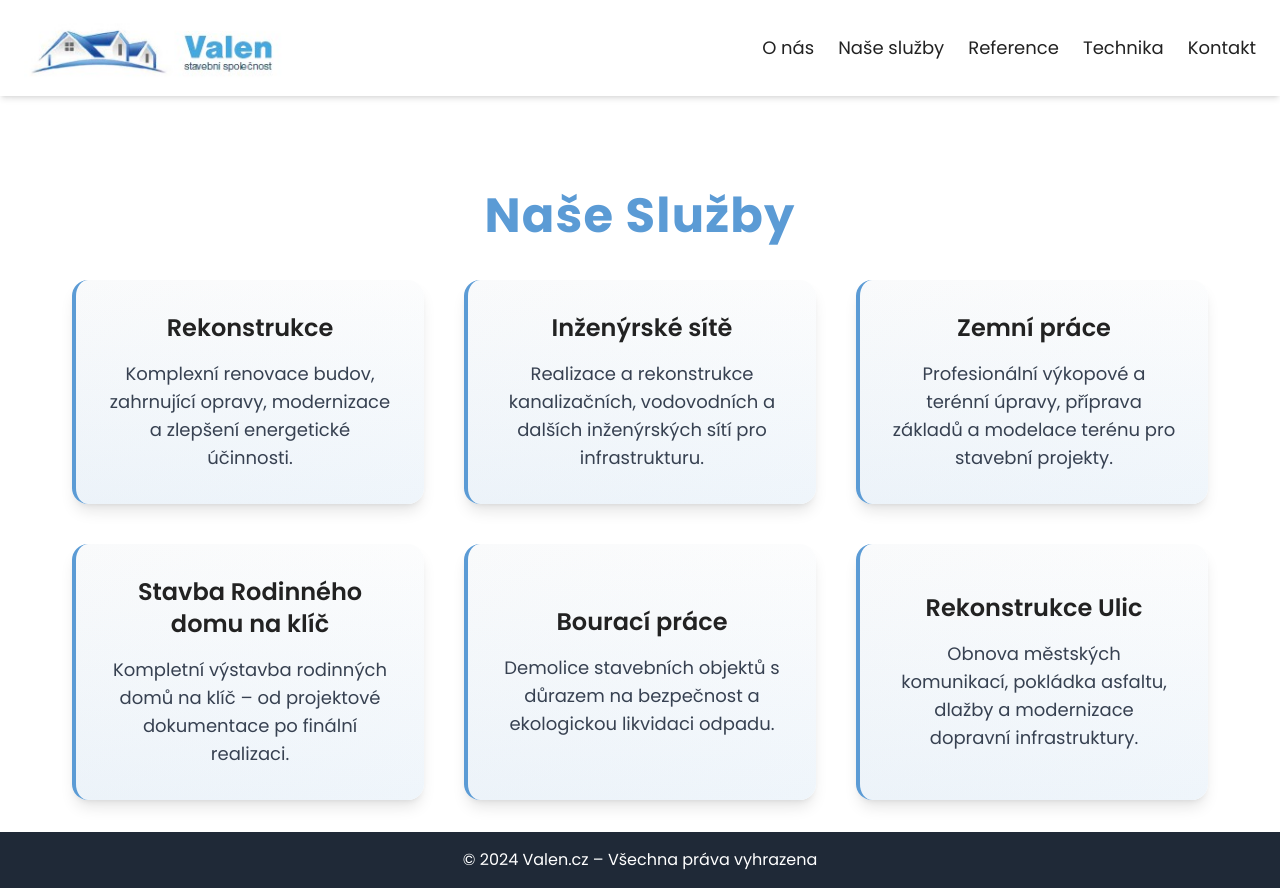
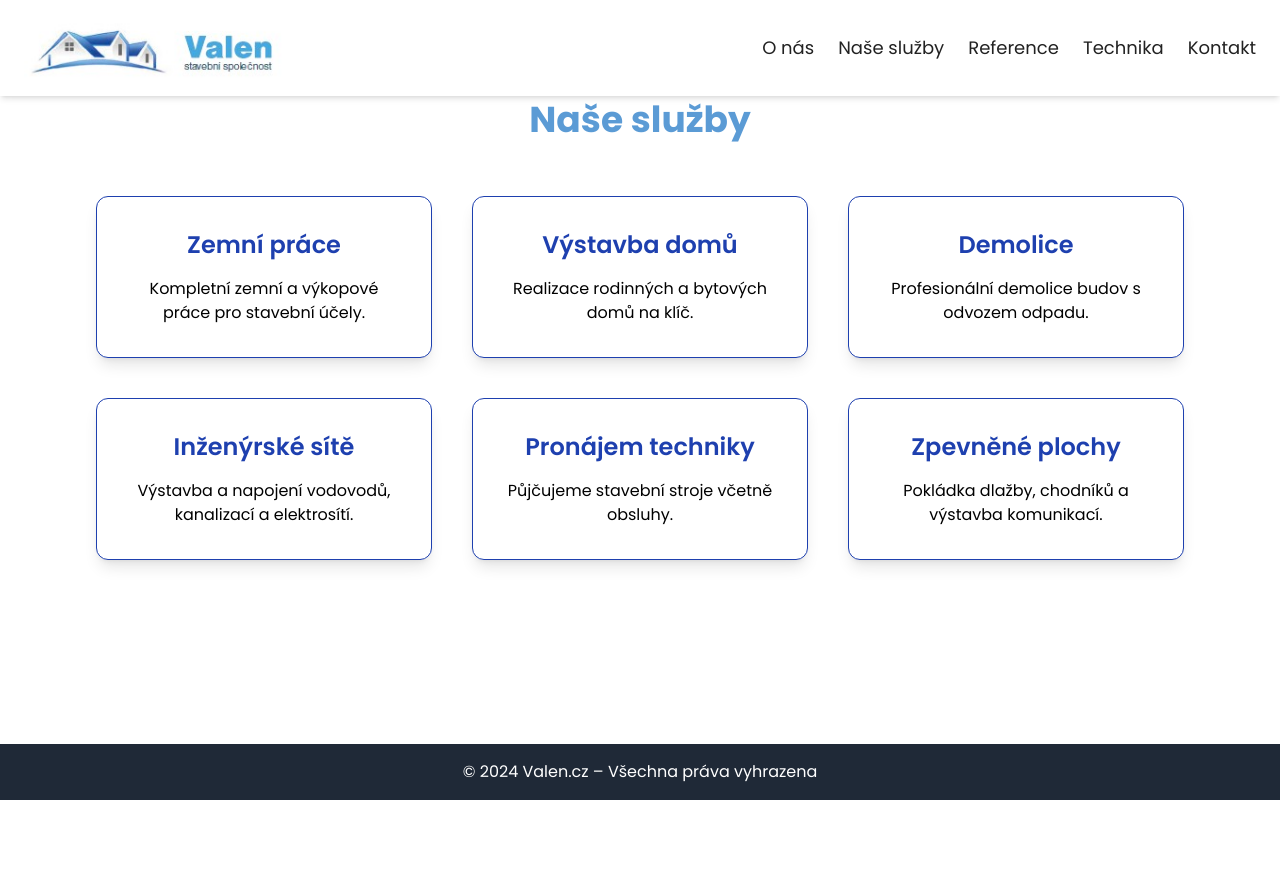
Before and after one commit to yesman1799/valen-website, a Vue app: page /services in a window 1280 px wide. After the commit the page ends 800 px from the top, so only its background shows below. Built offline with nearby package versions, Linux system fonts and the light colour scheme.

Commit message:
a start of the change

```diff
--- a/package.json
+++ b/package.json
@@ -9,6 +9,7 @@
     "preview": "vite preview"
   },
   "dependencies": {
+    "lucide-static": "^0.503.0",
     "vue": "^3.5.13",
     "vue-router": "^4.5.0",
     "vue3-carousel": "^0.14.0"
--- a/src/assets/main.css
+++ b/src/assets/main.css
@@ -7,6 +7,6 @@ body {
 }
 
 .page-content {
-  padding-top: 100px; /* Adjust if needed */
-  padding-bottom: 50px; /* Ensures spacing above footer */
+  padding-top: 100px;
+  padding-bottom: 50px;
 }
--- /dev/null
+++ b/src/directives/intersect.js
@@ -0,0 +1,14 @@
+export default {
+    mounted(el, binding) {
+      const observer = new IntersectionObserver(
+        ([entry]) => {
+          if (entry.isIntersecting) {
+            binding.value(true)
+            observer.unobserve(el)
+          }
+        },
+        { threshold: 0.1 }
+      )
+      observer.observe(el)
+    }
+  }
--- a/src/main.js
+++ b/src/main.js
@@ -1,9 +1,12 @@
 import { createApp } from 'vue'
 import App from './App.vue'
-import router from './router'         // <-- Our router
+import router from './router'
 import './assets/main.css'
 
+import Intersect from './directives/intersect.js'
 
-createApp(App)
-.use(router)
-.mount('#app')
+const app = createApp(App)
+
+app.directive('intersect', Intersect)
+
+app.use(router).mount('#app')
--- a/src/views/ServicesView.vue
+++ b/src/views/ServicesView.vue
@@ -1,37 +1,40 @@
 <template>
-  <div class="container mx-auto p-6 sm:p-8 pt-32 sm:pt-40 md:pt-48">
-    <h1 class="text-4xl sm:text-5xl font-extrabold text-center mb-10 text-secondary tracking-wide">Naše Služby</h1>
-
-    <div class="grid grid-cols-1 sm:grid-cols-2 lg:grid-cols-3 gap-6 sm:gap-8 md:gap-10">
-      <div v-for="service in services" :key="service.name"
-           class="bg-gradient-to-br from-gray-50 to-white shadow-lg rounded-2xl p-6 sm:p-8 border-l-4 border-secondary hover:shadow-2xl transform hover:scale-105 transition-all duration-300 relative overflow-hidden flex flex-col justify-center items-center text-center">
-        <div class="absolute inset-0 bg-gradient-to-t from-secondary to-transparent opacity-10"></div>
-        <h2 class="text-lg sm:text-xl md:text-2xl font-semibold mb-3 sm:mb-4 text-textDark relative z-10">{{ service.name }}</h2>
-        <p class="text-sm sm:text-base md:text-lg text-gray-700 relative z-10">{{ service.description }}</p>
+  <section class="page-content bg-white">
+    <div class="max-w-6xl mx-auto px-4 sm:px-6 lg:px-8">
+      <h1 class="text-4xl font-extrabold text-center text-secondary mb-14">
+        Naše služby
+      </h1>
+      <div class="grid grid-cols-1 sm:grid-cols-2 lg:grid-cols-3 gap-10">
+        <div
+          v-for="(service, index) in services"
+          :key="index"
+          v-intersect="(isVisible) => visibleItems[index] = isVisible"
+          :class="[
+            'bg-white text-center p-8 rounded-xl shadow-lg border transition-all duration-700 ease-out transform',
+            visibleItems[index] ? 'opacity-100 translate-y-0' : 'opacity-0 translate-y-10',
+            'border-blue-800'
+          ]"
+          :style="{ transitionDelay: `${index * 500}ms` }"
+        >
+          <h3 class="text-2xl font-semibold text-blue-800 mb-4">{{ service.title }}</h3>
+          <p class="text-black">{{ service.description }}</p>
+        </div>
       </div>
     </div>
-  </div>
+  </section>
 </template>
 
-<script>
-export default {
-  data() {
-    return {
-      services: [
-        { name: 'Rekonstrukce', description: 'Komplexní renovace budov, zahrnující opravy, modernizace a zlepšení energetické účinnosti.' },
-        { name: 'Inženýrské sítě', description: 'Realizace a rekonstrukce kanalizačních, vodovodních a dalších inženýrských sítí pro infrastrukturu.' },
-        { name: 'Zemní práce', description: 'Profesionální výkopové a terénní úpravy, příprava základů a modelace terénu pro stavební projekty.' },
-        { name: 'Stavba Rodinného domu na klíč', description: 'Kompletní výstavba rodinných domů na klíč – od projektové dokumentace po finální realizaci.' },
-        { name: 'Bourací práce', description: 'Demolice stavebních objektů s důrazem na bezpečnost a ekologickou likvidaci odpadu.' },
-        { name: 'Rekonstrukce Ulic', description: 'Obnova městských komunikací, pokládka asfaltu, dlažby a modernizace dopravní infrastruktury.' }
-      ]
-    };
-  }
-};
+<script setup>
+import { reactive } from 'vue'
+
+const services = [
+  { title: 'Zemní práce', description: 'Kompletní zemní a výkopové práce pro stavební účely.' },
+  { title: 'Výstavba domů', description: 'Realizace rodinných a bytových domů na klíč.' },
+  { title: 'Demolice', description: 'Profesionální demolice budov s odvozem odpadu.' },
+  { title: 'Inženýrské sítě', description: 'Výstavba a napojení vodovodů, kanalizací a elektrosítí.' },
+  { title: 'Pronájem techniky', description: 'Půjčujeme stavební stroje včetně obsluhy.' },
+  { title: 'Zpevněné plochy', description: 'Pokládka dlažby, chodníků a výstavba komunikací.' },
+]
+
+const visibleItems = reactive(Array(services.length).fill(false))
 </script>
-
-<style scoped>
-.container {
-  max-width: 1200px;
-}
-</style>
```
Also changed, not shown: 1 other file (tests, documents, lock files or other folders).
